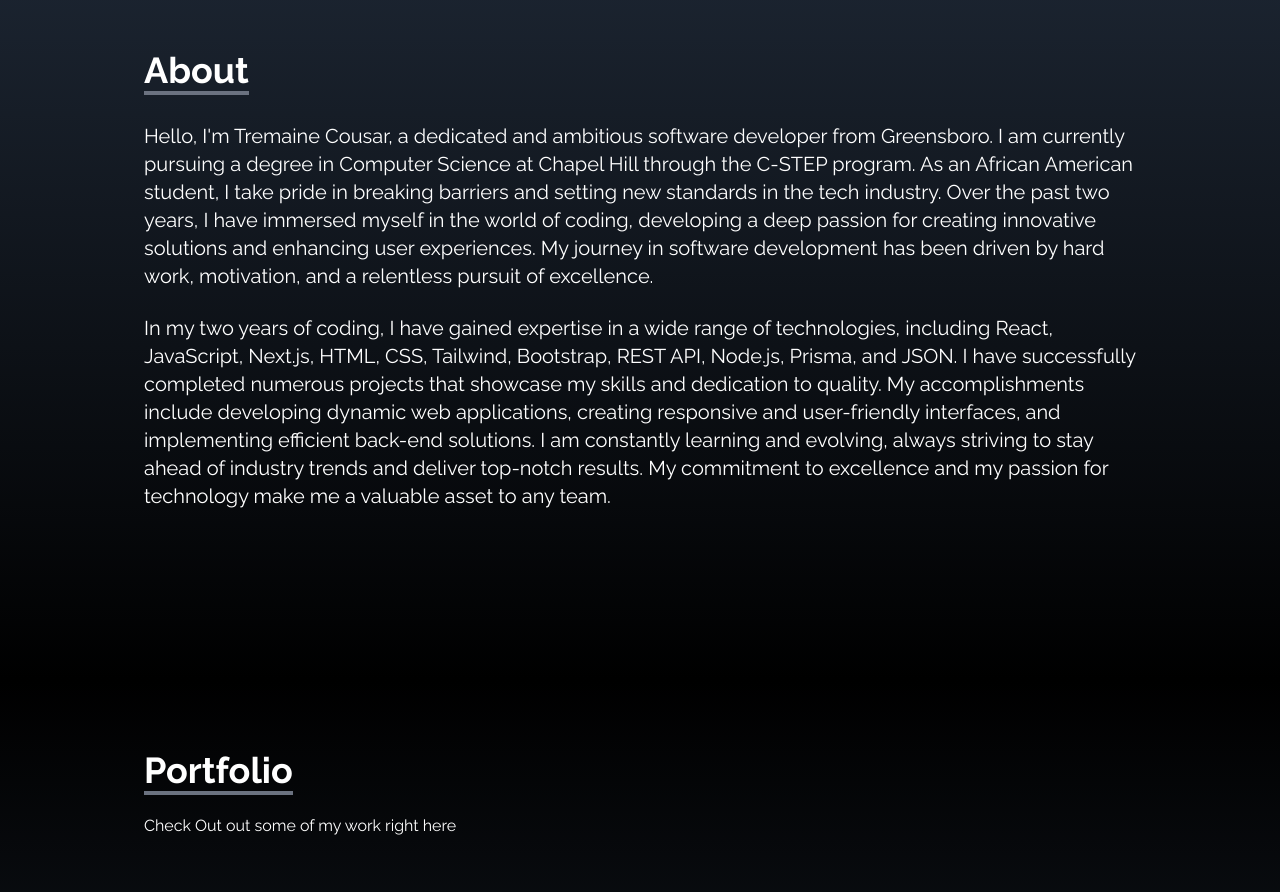
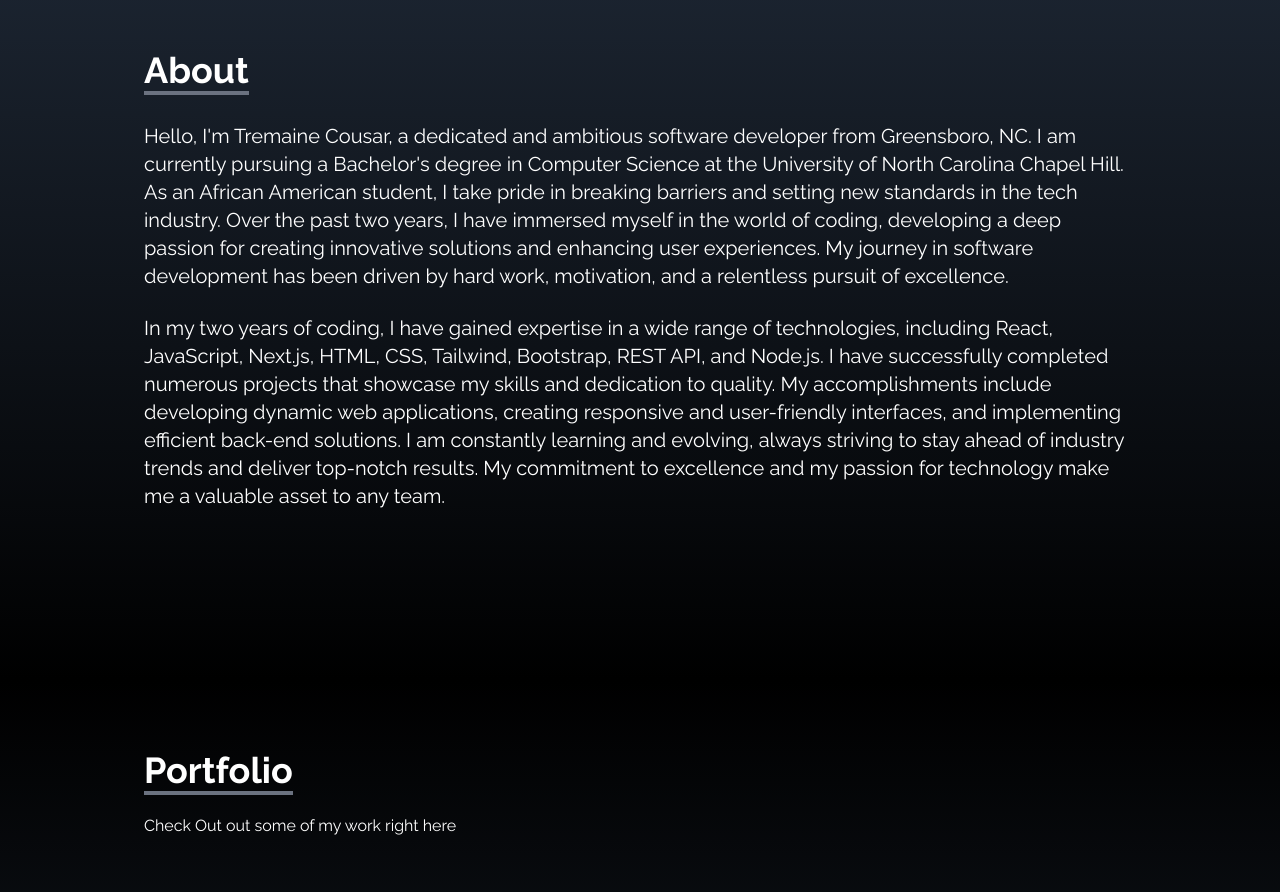
Before and after one commit to tremaineCousar/one-portfolio, a React (Create React App) app: page / in a window 1280 px wide. Shown: the part 920-1812 px from the top of the page. Built offline with nearby package versions, Linux system fonts and the light colour scheme.

Commit message:
Update About.jsx

```diff
--- a/src/components/About.jsx
+++ b/src/components/About.jsx
@@ -15,14 +15,14 @@ const About = () => {
             </div>
 
             <p className=' text-xl'>
-              Hello, I'm Tremaine Cousar, a dedicated and ambitious software developer from Greensboro. I am currently pursuing a degree in Computer Science at Chapel Hill through the C-STEP program. As an African American student, I take pride in breaking barriers and setting new standards in the tech industry. Over the past two years, I have immersed myself in the world of coding, developing a deep passion for creating innovative solutions and enhancing user experiences. My journey in software development has been driven by hard work, motivation, and a relentless pursuit of excellence.
+              Hello, I'm Tremaine Cousar, a dedicated and ambitious software developer from Greensboro, NC. I am currently pursuing a Bachelor's degree in Computer Science at the University of North Carolina Chapel Hill. As an African American student, I take pride in breaking barriers and setting new standards in the tech industry. Over the past two years, I have immersed myself in the world of coding, developing a deep passion for creating innovative solutions and enhancing user experiences. My journey in software development has been driven by hard work, motivation, and a relentless pursuit of excellence.
 
             </p>
 
             <br />
 
             <p className='text-xl'>
-              In my two years of coding, I have gained expertise in a wide range of technologies, including React, JavaScript, Next.js, HTML, CSS, Tailwind, Bootstrap, REST API, Node.js, Prisma, and JSON. I have successfully completed numerous projects that showcase my skills and dedication to quality. My accomplishments include developing dynamic web applications, creating responsive and user-friendly interfaces, and implementing efficient back-end solutions. I am constantly learning and evolving, always striving to stay ahead of industry trends and deliver top-notch results. My commitment to excellence and my passion for technology make me a valuable asset to any team.
+              In my two years of coding, I have gained expertise in a wide range of technologies, including React, JavaScript, Next.js, HTML, CSS, Tailwind, Bootstrap, REST API, and Node.js. I have successfully completed numerous projects that showcase my skills and dedication to quality. My accomplishments include developing dynamic web applications, creating responsive and user-friendly interfaces, and implementing efficient back-end solutions. I am constantly learning and evolving, always striving to stay ahead of industry trends and deliver top-notch results. My commitment to excellence and my passion for technology make me a valuable asset to any team.
             </p>
           </div>
     </div>
```
